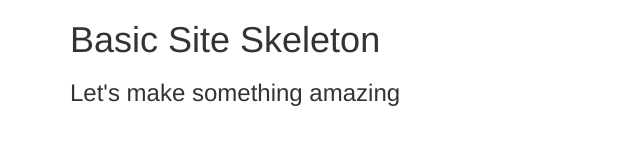
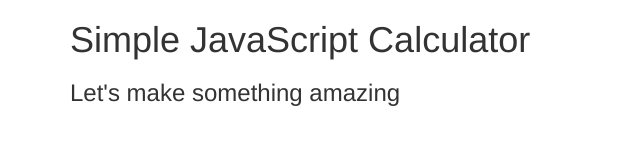
Before and after one commit to lordchancellor/freecodecamp, a plain HTML site: page frontend-projects/calculator/index.html in a window 1280 px wide. Shown: the whole page, without its empty margins (0-640 px from the left). Drawn offline with nearby package versions, Linux system fonts and the light colour scheme.

Commit message:
Very basic set up for the webpage

```diff
--- a/frontend-projects/calculator/index.html
+++ b/frontend-projects/calculator/index.html
@@ -7,7 +7,7 @@
 		<meta name="keywords" content="">
 		<meta name="author" content="Christopher Ford">
 
-		<title>Skeleton Site</title>
+		<title>Simple Calculator</title>
 
 		<link href="css/bootstrap.min.css" rel="stylesheet">
 		<link href="https://maxcdn.bootstrapcdn.com/font-awesome/4.5.0/css/font-awesome.min.css" rel="stylesheet">
@@ -24,7 +24,7 @@
 
 	<body>
 		<div class="container">
-			<h1>Basic Site Skeleton</h1>
+			<h1>Simple JavaScript Calculator</h1>
 
 			<h3>Let's make something amazing</h3>
 		</div>
```
